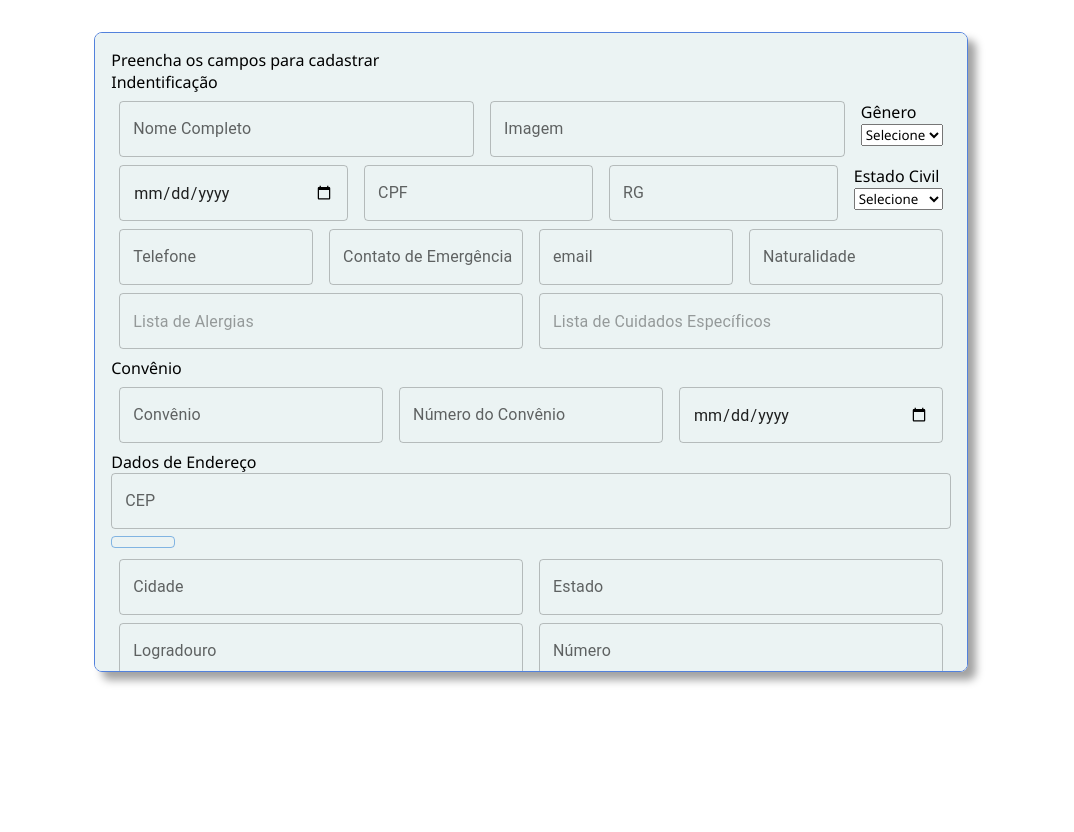
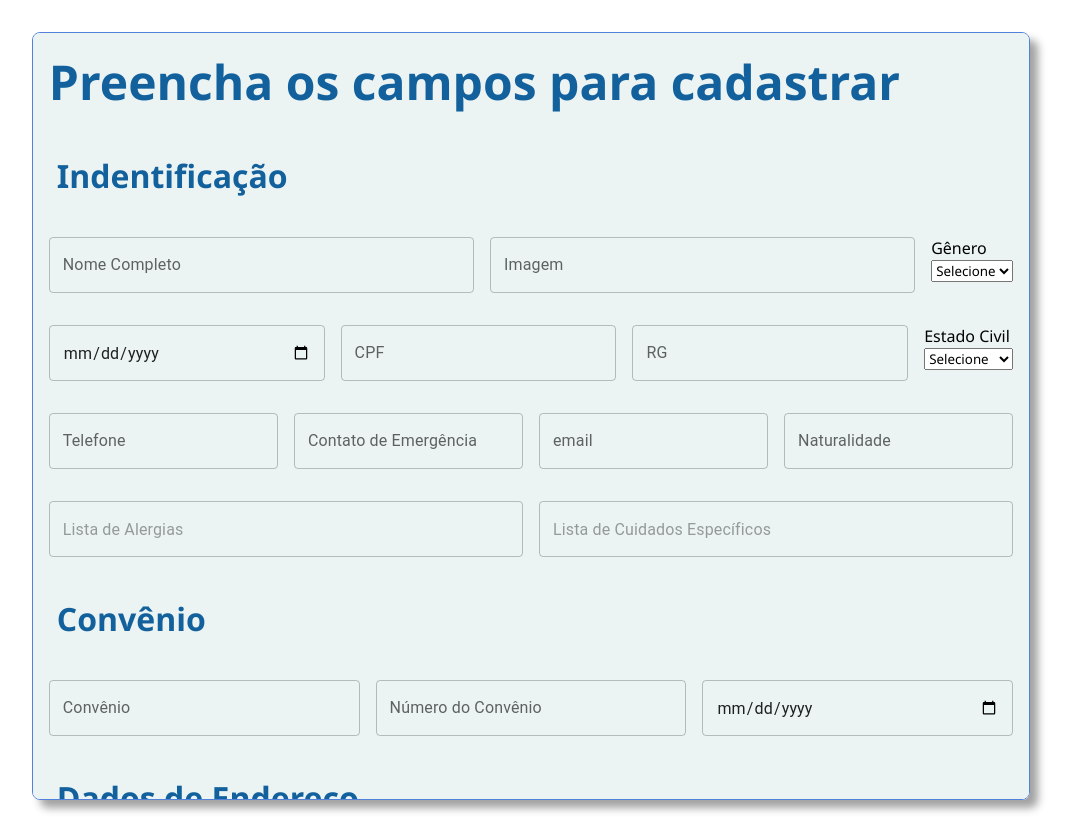
Before and after one commit to FullStack-Trindade/M3P-FrontEnd-Squad5, a React (Vite) app in the folder LifeCare/: page / in a window 1280 px wide. Shown: the whole page, without its empty margins (109-1183 px from the left). Before the commit the page ends 800 px from the top, so only its background shows below. Built offline with nearby package versions, Linux system fonts and the light colour scheme.

Commit message:
Via Cep criado e axios instalado

```diff
--- a/LifeCare/package.json
+++ b/LifeCare/package.json
@@ -14,6 +14,7 @@
     "@emotion/styled": "^11.11.0",
     "@mui/icons-material": "^5.14.13",
     "@mui/material": "^5.14.13",
+    "axios": "^1.5.1",
     "dotenv": "^16.3.1",
     "jwt-decode": "^3.1.2",
     "react": "^18.2.0",
--- a/LifeCare/src/components/FormRegisterPatient/FormRegisterPatient.component.jsx
+++ b/LifeCare/src/components/FormRegisterPatient/FormRegisterPatient.component.jsx
@@ -3,6 +3,8 @@ import Button from "@mui/material/Button";
 
 import { useForm } from "react-hook-form";
 import * as Styled from "./FormRegisterPatient.styles";
+import { useEffect } from "react";
+import { ViaCEP } from "../../services/ViaCep/ViaCep.service";
 
 export const FormRegisterComponent = () => {
   const {
@@ -12,18 +14,17 @@ export const FormRegisterComponent = () => {
     setValue,
     formState: { errors },
   } = useForm();
-  /*
+
   const handleCep = async () => {
-
-    await ViaCep.Get(watch("cep")).then((response) => {
-      setValue("city", response.localidade);
-      setValue("state", response.uf);
-      setValue("place", response.logradouro);
-      setValue("complement", response.complemento);
-      setValue("street", response.bairro);
+    await ViaCEP(watch("cep")).then((res) => {
+      setValue("city", res.localidade);
+      setValue("state", res.uf);
+      setValue("place", res.logradouro);
+      setValue("complement", res.complemento);
+      setValue("street", res.bairro);
     });
   };
-  */
+
   const submitForm = async (data) => {
     const body = {
       ...data,
@@ -41,9 +42,9 @@ export const FormRegisterComponent = () => {
   return (
     <>
       <Styled.FormPatient onSubmit={handleSubmit(submitForm)}>
-        <legend className="formTitle">Preencha os campos para cadastrar</legend>
-        <div className="formContent">
-          <legend className="formTitle">Indentificação</legend>
+        <Styled.FormTitle>Preencha os campos para cadastrar</Styled.FormTitle>
+        <Styled.FormColumn>
+          <Styled.FormLegend>Indentificação</Styled.FormLegend>
           <Styled.FormRow>
             <InputComponent
               id="fullName"
@@ -162,14 +163,14 @@ export const FormRegisterComponent = () => {
           </Styled.FormRow>
           <Styled.FormRow>
             <InputComponent
-              id="telephone"
+              id="phoneNumber"
               type="text"
               label="Telefone"
               register={{
-                ...register("telephone", { required: "Campo obrigatório" }),
+                ...register("phoneNumber", { required: "Campo obrigatório" }),
               }}
-              error={!!errors.telephone}
-              helperText={errors.telephone?.message}
+              error={!!errors.phoneNumber}
+              helperText={errors.phoneNumber?.message}
             />
 
             <InputComponent
@@ -262,9 +263,9 @@ export const FormRegisterComponent = () => {
               }}
             />
           </Styled.FormRow>
-        </div>
-        <div className="formContent">
-          <legend className="formTitle">Convênio</legend>
+        </Styled.FormColumn>
+        <Styled.FormColumn>
+          <Styled.FormLegend>Convênio</Styled.FormLegend>
 
           <Styled.FormRow>
             <InputComponent
@@ -293,10 +294,10 @@ export const FormRegisterComponent = () => {
               }}
             />
           </Styled.FormRow>
-        </div>
-        <div className="formContent">
-          <legend className="formTitle">Dados de Endereço</legend>
-          <div className="formRowSearch">
+        </Styled.FormColumn>
+        <Styled.FormColumn>
+          <Styled.FormLegend>Dados de Endereço</Styled.FormLegend>
+          <Styled.FormRow>
             <InputComponent
               id="cep"
               type="text"
@@ -309,15 +310,15 @@ export const FormRegisterComponent = () => {
             <Button
               className="cepButton"
               variant="outlined"
+              onClick={handleCep}
               type="button"
             ></Button>
-          </div>
+          </Styled.FormRow>
           <Styled.FormRow>
             <InputComponent
               id="city"
               type="text"
-              placeholder="Endereço"
-              label="Cidade"
+              placeholder="Cidade"
               register={{
                 ...register("city"),
               }}
@@ -326,7 +327,6 @@ export const FormRegisterComponent = () => {
               id="state"
               type="text"
               placeholder="Estado"
-              label="Estado"
               register={{
                 ...register("state"),
               }}
@@ -337,7 +337,6 @@ export const FormRegisterComponent = () => {
               id="place"
               type="text"
               placeholder="Logradouro"
-              label="Logradouro"
               register={{
                 ...register("place"),
               }}
@@ -347,7 +346,6 @@ export const FormRegisterComponent = () => {
               id="number"
               type="text"
               placeholder="Número"
-              label="Número"
               register={{
                 ...register("number"),
               }}
@@ -358,7 +356,6 @@ export const FormRegisterComponent = () => {
               id="complement"
               type="text"
               placeholder="Complemento"
-              label="Complemento"
               register={{
                 ...register("complement"),
               }}
@@ -367,7 +364,6 @@ export const FormRegisterComponent = () => {
               id="street"
               type="text"
               placeholder="Bairro"
-              label="Bairro"
               register={{
                 ...register("street"),
               }}
@@ -376,13 +372,12 @@ export const FormRegisterComponent = () => {
               id="referencePoint"
               type="referencePoint"
               placeholder="Ponto de Referência"
-              label="Ponto de Referência"
               register={{
                 ...register("referencePoint"),
               }}
             />
           </Styled.FormRow>
-          <div>
+          <Styled.ButtonWrapper>
             <Button
               variant="outlined"
               type="button"
@@ -396,8 +391,8 @@ export const FormRegisterComponent = () => {
             <Button variant="outlined" type="submit">
               Salvar
             </Button>
-          </div>
-        </div>
+          </Styled.ButtonWrapper>
+        </Styled.FormColumn>
       </Styled.FormPatient>
     </>
   );
--- a/LifeCare/src/components/FormRegisterPatient/FormRegisterPatient.styles.jsx
+++ b/LifeCare/src/components/FormRegisterPatient/FormRegisterPatient.styles.jsx
@@ -2,14 +2,21 @@ import styled from "styled-components";
 
 export const FormPatient = styled.form`
   background-color: #ebf3f3;
-  width: 70%;
-  height: 40rem;
+  width: 80%;
+  height: 48rem;
   margin: 1rem;
-  padding: 1rem;
   border-radius: 0.5rem;
   border: 0.1rem solid #5281dc;
   box-shadow: 0.5rem 0.5rem 0.5rem 0rem rgba(0, 0, 0, 0.37);
   overflow-y: scroll;
+`;
+
+export const FormColumn = styled.div`
+  display: flex;
+  flex-direction: column;
+  justify-content: center;
+  padding: 0.5rem;
+  gap: 1rem;
 `;
 
 export const FormRow = styled.div`
@@ -18,3 +25,27 @@ export const FormRow = styled.div`
   gap: 1rem;
   margin: 0.5rem;
 `;
+
+export const FormTitle = styled.legend`
+  color: #12619d;
+  font-size: 3rem;
+  font-style: normal;
+  font-weight: 700;
+  line-height: normal;
+  margin: 1rem;
+`;
+
+export const FormLegend = styled.legend`
+  color: #12619d;
+  font-size: 2rem;
+  font-style: normal;
+  font-weight: 700;
+  line-height: normal;
+  margin: 1rem;
+`;
+
+export const ButtonWrapper = styled.div`
+  display: flex;
+  flex-direction: row;
+  gap: 0.5rem;
+`;
--- a/LifeCare/src/components/Input/Input.component.jsx
+++ b/LifeCare/src/components/Input/Input.component.jsx
@@ -12,11 +12,8 @@ export const InputComponent = ({
   placeholder,
   register,
   error,
-  mask,
-  as,
   onInput,
   helperText,
-  readOnly,
 }) => {
   const [showPassword, setShowPassword] = useState(false);
 
@@ -29,9 +26,7 @@ export const InputComponent = ({
       <TextField
         id={id}
         onInput={onInput}
-        as={as}
         label={label}
-        mask={mask}
         error={error}
         type={showPassword ? "text" : type}
         placeholder={placeholder}
@@ -55,7 +50,9 @@ export const InputComponent = ({
 InputComponent.propTypes = {
   label: PropTypes.string,
   type: PropTypes.string,
+  id: PropTypes.string,
   placeholder: PropTypes.string,
   register: PropTypes.any,
   error: PropTypes.any,
+  helperText: PropTypes.any,
 };
--- /dev/null
+++ b/LifeCare/src/services/ViaCep/ViaCep.service.jsx
@@ -0,0 +1,10 @@
+import axios from "axios";
+const API_VIACEP = `http://viacep.com.br/ws/CEP/json/`;
+
+export const ViaCEP = async (cep) => {
+  let data;
+  await axios.get(API_VIACEP.replace("CEP", cep)).then((res) => {
+    data = res.data;
+  });
+  return data;
+};
```
Also changed, not shown: 1 other file (tests, documents, lock files or other folders).
